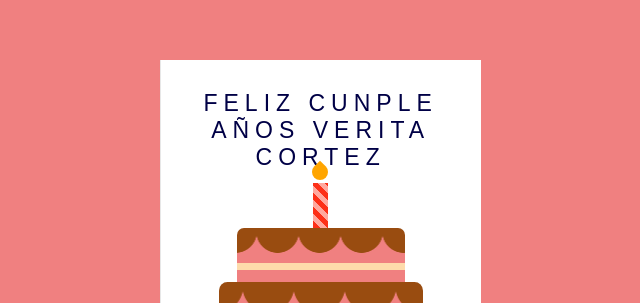
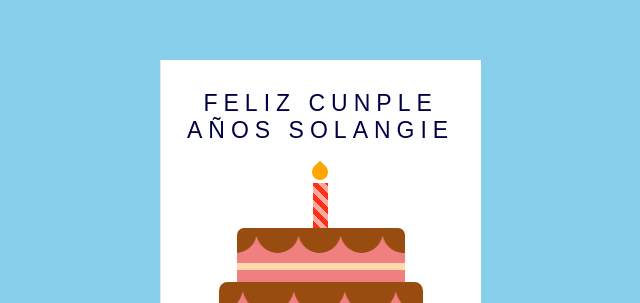
Before and after one commit to aldoberrios01/cumple, a plain HTML site: page index.html in a window 1280 px wide. Shown: the part 140-443 px from the top of the page, without its empty margins (330-970 px from the left). Drawn offline with Linux system fonts and the light colour scheme.

Commit message:
Delete CNAME, Nueva actulizacion

```diff
--- a/css/main.css
+++ b/css/main.css
@@ -5,7 +5,7 @@
     font-family: "Poppins", sans-serif;
 }
 body {
-    background-color: #f08080;
+    background-color: rgb(135, 206, 235);
 }
 .container {
     display: flex;
--- a/index.html
+++ b/index.html
@@ -13,7 +13,7 @@
      <div class="card">
          <div class="outside">
              <div class="front">
-                 <p>Feliz Cunple años Verita Cortez</p>
+                 <p>Feliz Cunple años Solangie</p>
                  <div class="cake">
                      <div class="top-layer"></div>
                      <div class="middle-layer"></div>
@@ -24,7 +24,8 @@
              <div class="back"></div>
          </div>
          <div class="inside">
-             <p>Feliz cumple años verita te deseo lo mejor para ti en tu día , te aprecio mucho, con mucho cariño J.A.B</p>
+             <p>Feliz cumple años Solangie te deseo lo mejor para ti en tu día ,
+                 te aprecio mucho, con mucho cariño  J.A.B</p>
              <h1>&#127873;</h1>
          </div>
      </div>
```
Also changed, not shown: 1 other file.
